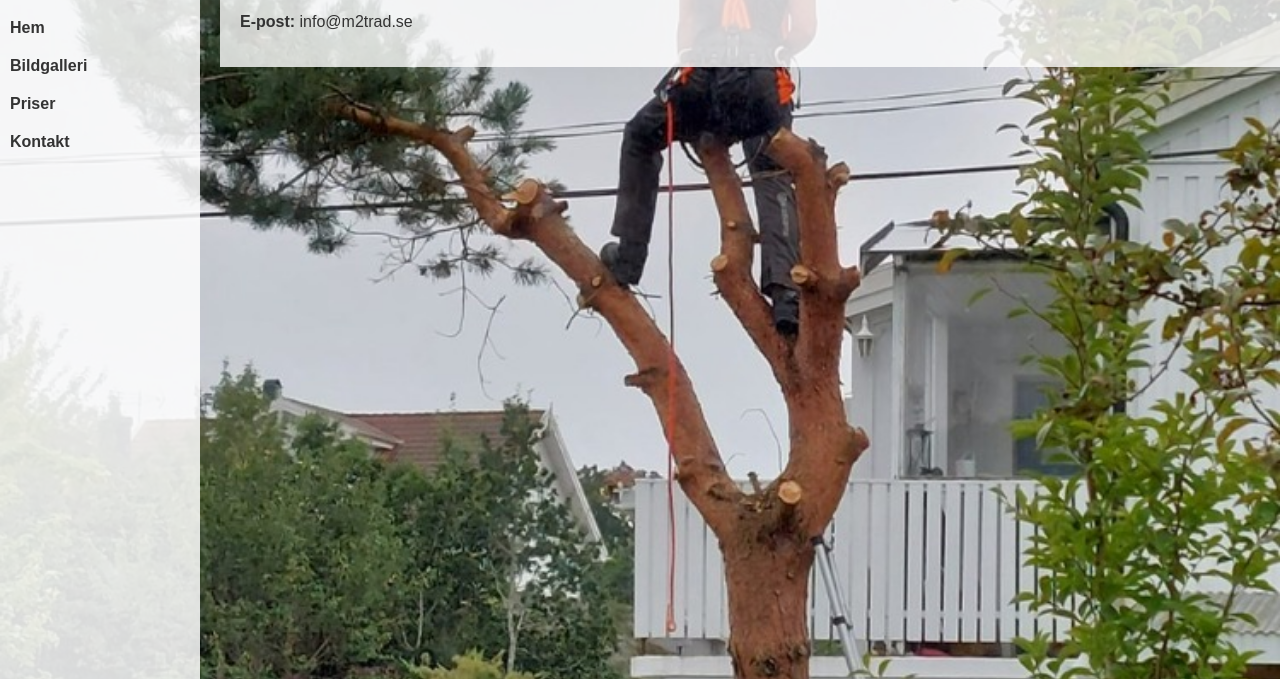
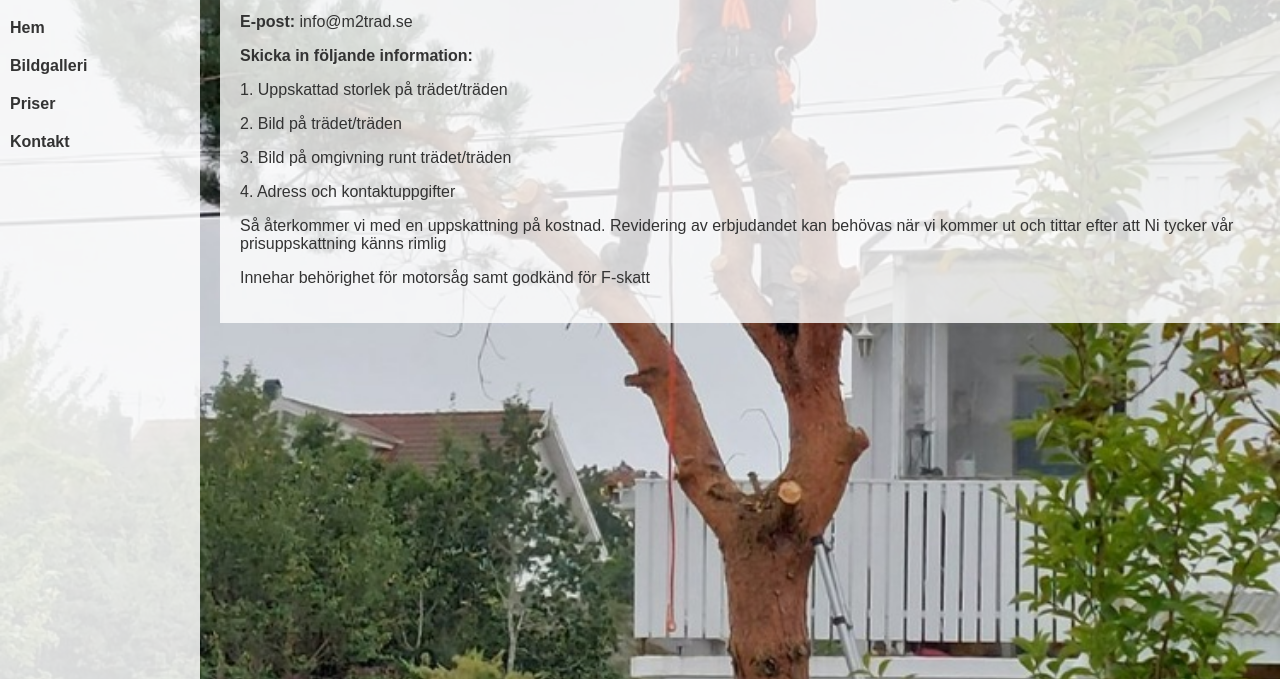
Before and after one commit to M2TRAD/m2trad.se, a plain HTML site: page kontakt.html in a window 1280 px wide. Shown: the part 121-800 px from the top of the page. Drawn offline with Linux system fonts and the light colour scheme.

Commit message:
Update kontakt.html

```diff
--- a/kontakt.html
+++ b/kontakt.html
@@ -20,6 +20,16 @@
 <h1>Kontakt</h1>
 <p><strong>Telefon:</strong> 0702-653130</p>
 <p><strong>E-post:</strong> info@m2trad.se</p>
+<p><strong>Skicka in följande information:</strong></p>
+<p>1. Uppskattad storlek på trädet/träden</p>
+<p>2. Bild på trädet/träden</p>
+<p>3. Bild på omgivning runt trädet/träden</p>
+<p>4. Adress och kontaktuppgifter</p>
+
+<p>Så återkommer vi med en uppskattning på kostnad. Revidering av erbjudandet kan behövas när vi kommer ut och tittar efter att Ni tycker vår prisuppskattning känns rimlig</p>
+
+<p>Innehar behörighet för motorsåg samt godkänd för F-skatt</p>
+
 </div>
 </body>
 </html>
```
